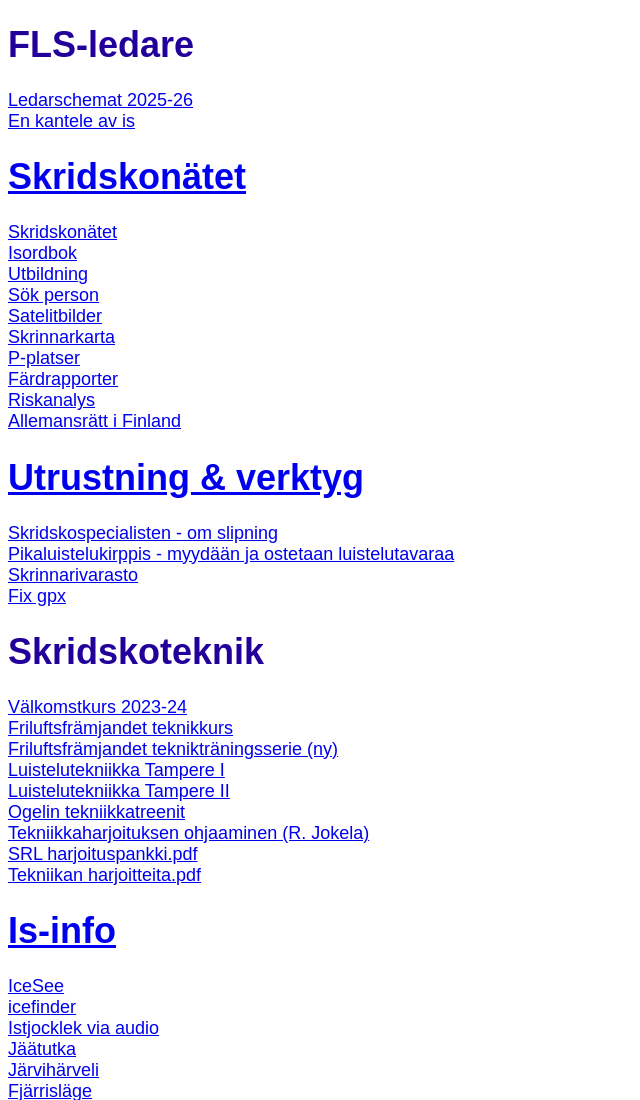
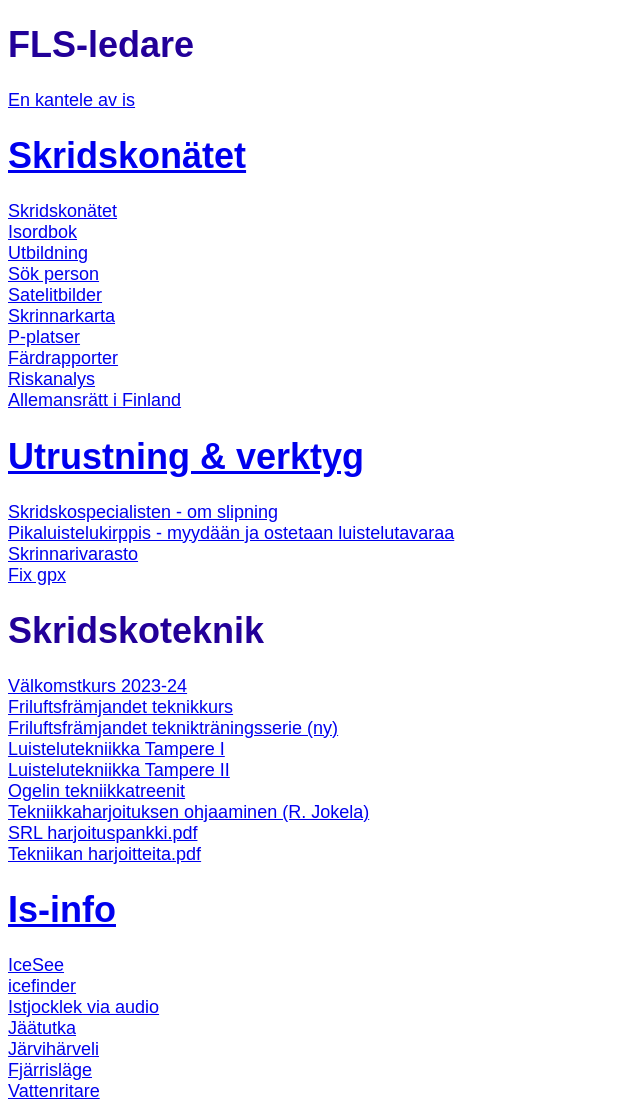
Before and after one commit to kairainio/skridskonet, a plain HTML site: page index.html in a window 1280 px wide. Shown: the top 1100 px of the page, without its empty margins (0-640 px from the left). Drawn offline with Linux system fonts and the light colour scheme.

Commit message:
Fix HTML formatting and remove duplicate content

```diff
--- a/index.html
+++ b/index.html
@@ -7,8 +7,6 @@
 <body>
 <font face="Arial" size="4px" color="#220099"><font face="Arial" size="4px" color="#220099">
 <h1>FLS-ledare</h1>
-<a href="https://docs.google.com/spreadsheets/d/1SkWxTs6sPmxC43Xl_8WwS-_sQvaYDjFTygxpLRClB24/edit?gid=0#gid=0">Ledarschemat 2025-26
-<br>
 <a href="https://suno.com/s/fnaCW3FneKpN1zSr">En kantele av is
 <br>
 <h1>Skridskonätet</h1>
```
